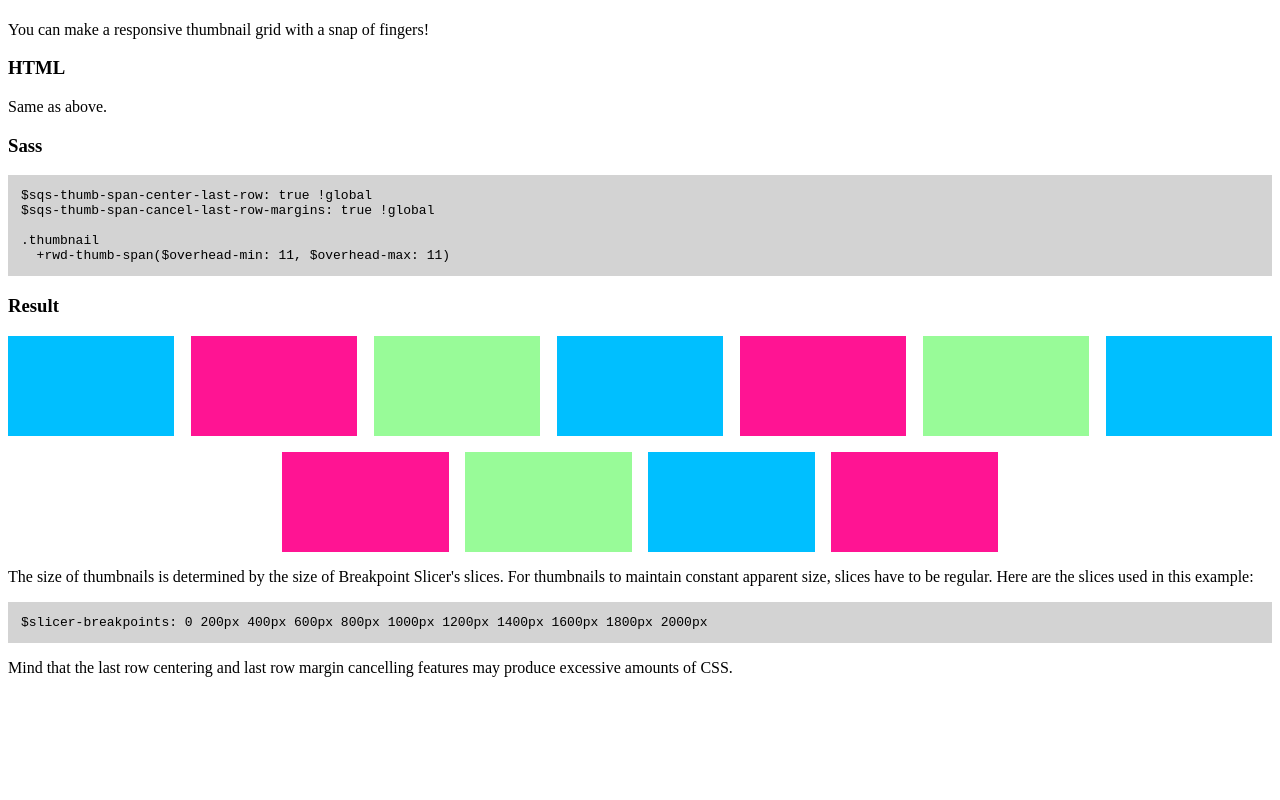
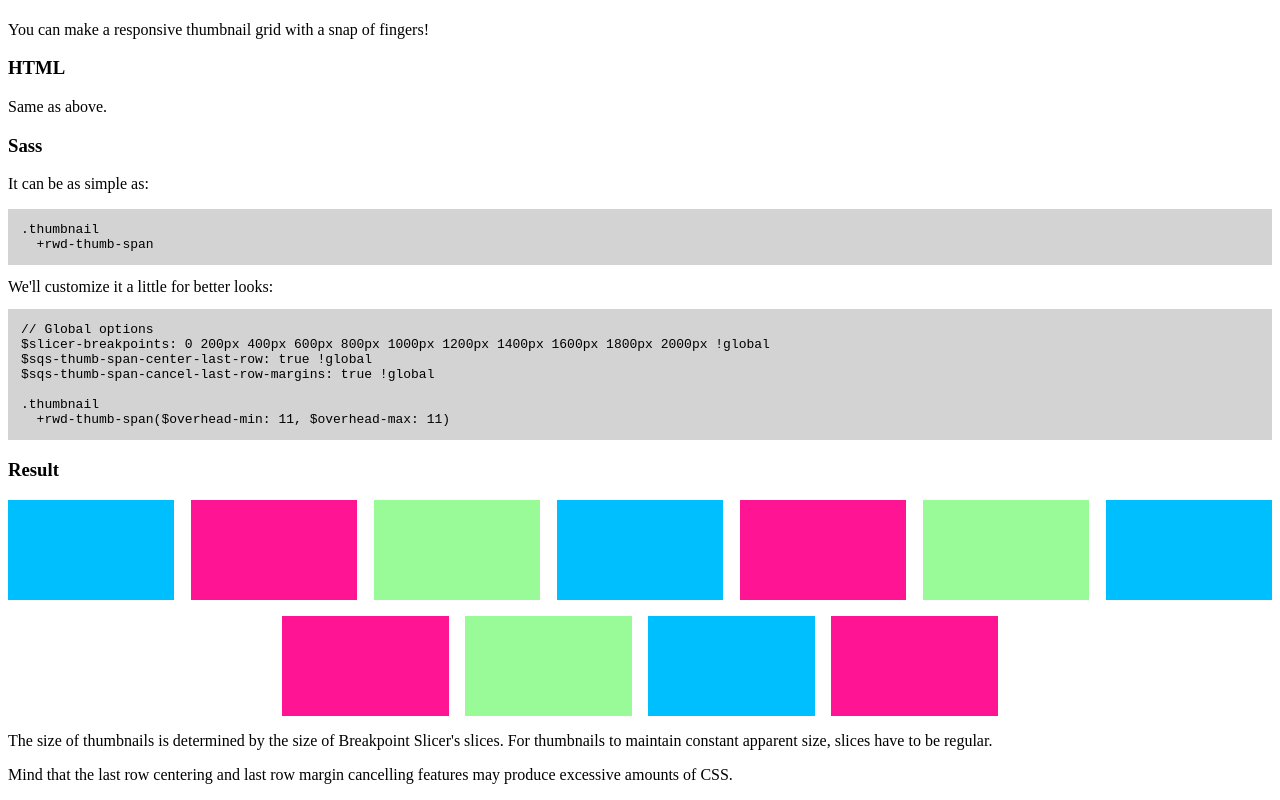
Before and after one commit to lolmaus/singularity-quick-spanner, a plain HTML site: page index.html in a window 1280 px wide. Shown: the part 1270-2070 px from the top of the page. Before the commit the page ends 1963 px from the top, so only its background shows below. Drawn offline with Linux system fonts and the light colour scheme.

Commit message:
Added short version of rwd-thumb-span to gh-pages

```diff
--- a/index.html
+++ b/index.html
@@ -52,7 +52,17 @@
 <p>Same as above.</p>
 
 <h3>Sass</h3>
-<pre>$sqs-thumb-span-center-last-row: true !global
+
+<p>It can be as simple as:</p>
+
+<pre>.thumbnail
+  +rwd-thumb-span</pre>
+
+We'll customize it a little for better looks:
+
+<pre>// Global options
+$slicer-breakpoints: 0 200px 400px 600px 800px 1000px 1200px 1400px 1600px 1800px 2000px !global
+$sqs-thumb-span-center-last-row: true !global
 $sqs-thumb-span-cancel-last-row-margins: true !global
 
 .thumbnail
@@ -73,9 +83,7 @@ $sqs-thumb-span-cancel-last-row-margins: true !global
   <div class=thumbnail></div>
 </div>
 
-<p>The size of thumbnails is determined by the size of Breakpoint Slicer's slices. For thumbnails to maintain constant apparent size, slices have to be regular. Here are the slices used in this example:</p>
-
-<pre>$slicer-breakpoints: 0 200px 400px 600px 800px 1000px 1200px 1400px 1600px 1800px 2000px</pre>
+<p>The size of thumbnails is determined by the size of Breakpoint Slicer's slices. For thumbnails to maintain constant apparent size, slices have to be regular.</p>
 
 <p>Mind that the last row centering and last row margin cancelling features may produce excessive amounts of CSS.</p>
 
```
